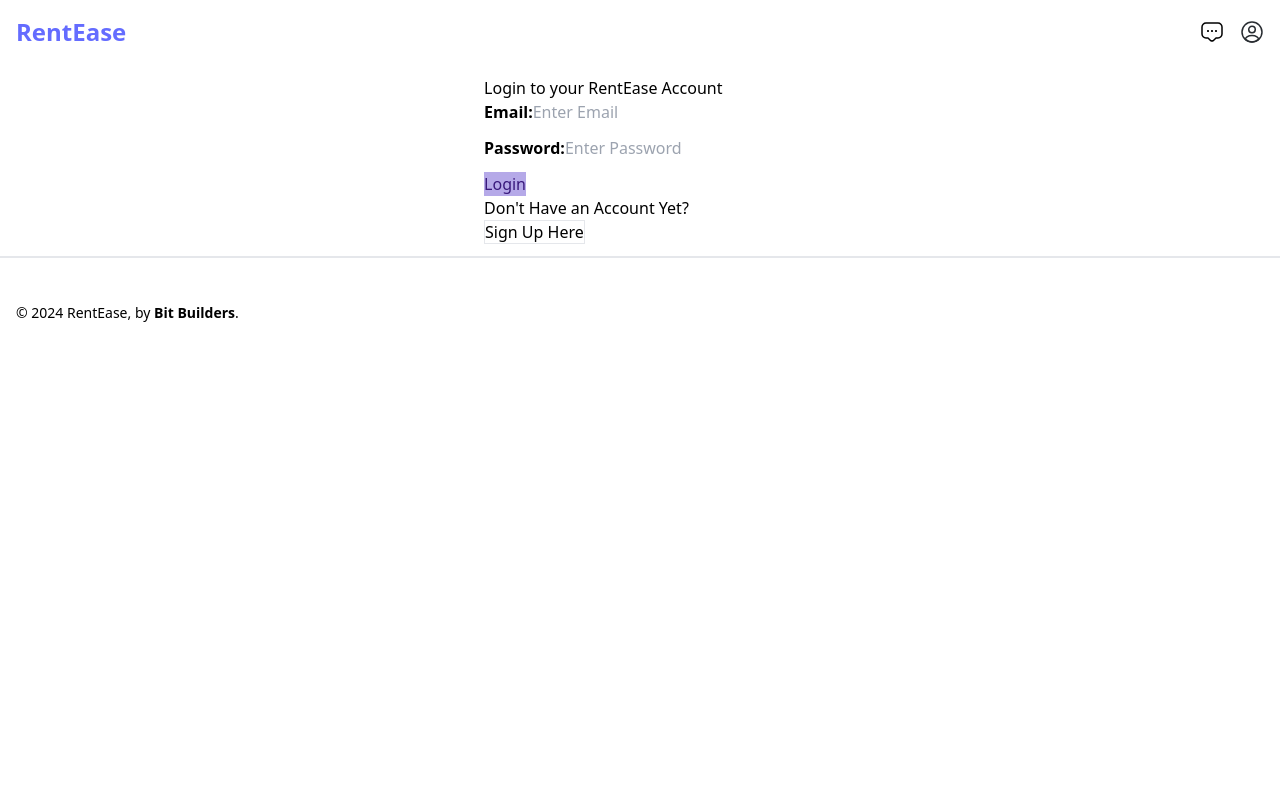
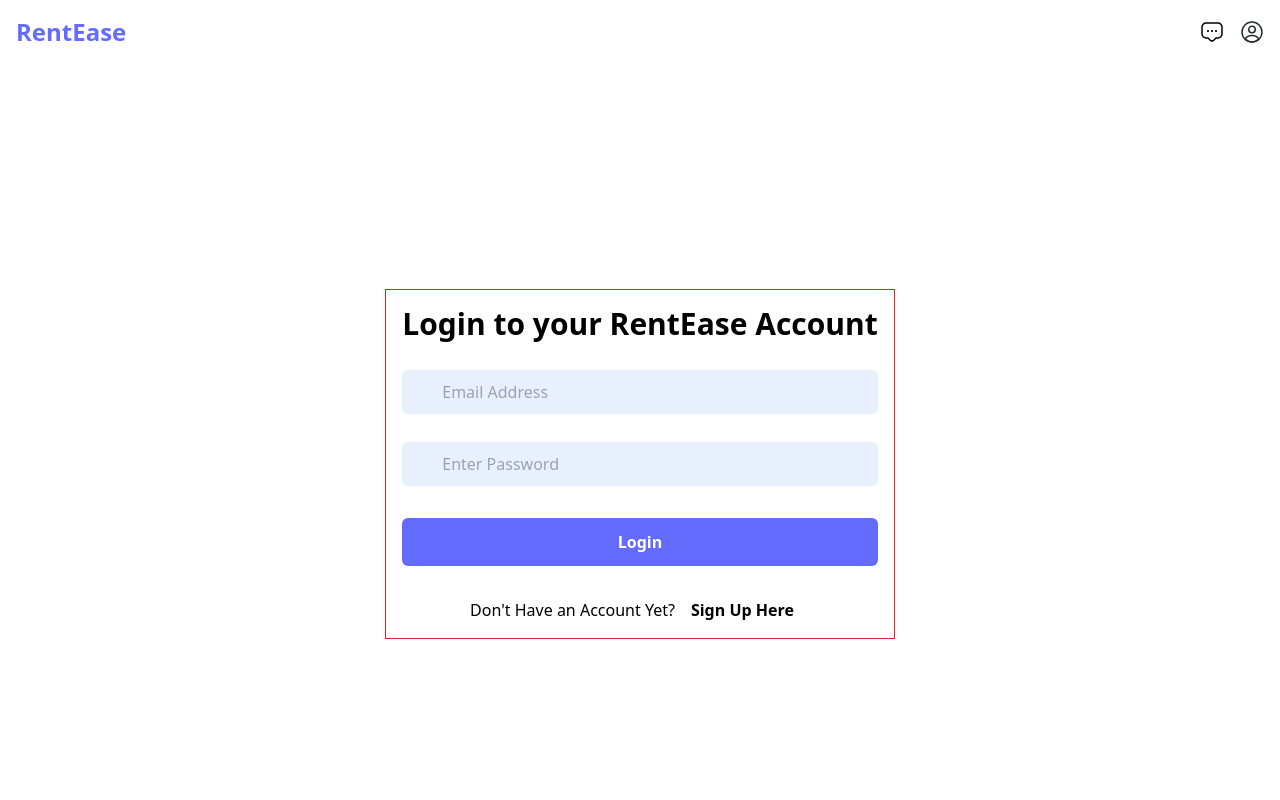
Before and after one commit to khaleedcodes/RentEase, a React (Vite) app in the folder client/: page /login in a window 1280 px wide. Shown: the top 800 px of the page. Built offline with nearby package versions, Linux system fonts and the light colour scheme.

Commit message:
finsished sign in page

```diff
--- a/client/src/pages/login-page/Login.tsx
+++ b/client/src/pages/login-page/Login.tsx
@@ -22,51 +22,47 @@
   };
 
   return (
-    <div className="flex justify-center items-center vh-100">
-      <div className="bg-white p-3 rounded w-25">
-        <h2>Login to your RentEase Account</h2>
-        <form onSubmit={handleSubmit}>
-          {/*Email Field*/}
-          <div className="mb-3">
-            <label htmlFor="email">
-              <strong>Email:</strong>
-            </label>
+    <div className="min-h-lvh flex w-full justify-center">
+      <div className=" p-3 max-w-screen-xl w-full gap-8 flex flex-col justify-center items-center">
+        <form
+          onSubmit={handleSubmit}
+          className="border border-red-600 flex flex-col items-center gap-8 p-4"
+        >
+          <div className="w-full h-full flex flex-col gap-7 items-center justify-center ">
+            <h2 className="font-bold text-3xl ">
+              Login to your RentEase Account
+            </h2>
             <input
+              className="bg-first-secondary w-full min-h-11 rounded-md outline-none border-none pl-10"
               type="email"
-              placeholder="Enter Email"
+              placeholder="Email Address"
               autoComplete="off"
               name="email"
-              className="form-control rounded-0"
               onChange={(e) => setEmail(e.target.value)}
             />
-          </div>
-          {/*Password Field*/}
-          <div className="mb-3">
-            <label htmlFor="email">
-              <strong>Password:</strong>
-            </label>
             <input
               type="password"
               placeholder="Enter Password"
               name="password"
-              className="form-control rounded-0"
+              className="bg-first-secondary w-full min-h-11 rounded-md outline-none border-none pl-10"
               onChange={(e) => setPassword(e.target.value)}
             />
           </div>
           <button
             type="submit"
-            className="btn btn-success w-100 rounded-0"
-            style={{ background: "#B5A9E8", color: "#39197C" }}
+            className="bg-first-primary p-3 text-white font-bold rounded-md w-full"
           >
             Login
           </button>
-          <p>{"Don't Have an Account Yet?"}</p>
-          <Link
-            to="/signup"
-            className="btn btn-default border w-100 bg-light rounded-0 text-decoration-none"
-          >
-            Sign Up Here
-          </Link>
+          <p>
+            {"Don't Have an Account Yet?"}
+            <Link
+              to="/signup"
+              className="bg-first-green p-4 tex font-bold rounded-md"
+            >
+              Sign Up Here
+            </Link>
+          </p>
         </form>
       </div>
     </div>
--- a/client/src/pages/signup-page/SignupPage.tsx
+++ b/client/src/pages/signup-page/SignupPage.tsx
@@ -52,8 +52,8 @@
   }
 
   return (
-    <div className="d-flex justify-content-center align-items-center bg-secondary vh-50">
-      <div className="bg-white p-3 rounded w-30">
+    <div className="min-h-lvh flex w-full justify-center">
+      <div className=" p-3 max-w-screen-xl w-full gap-8 flex flex-col justify-center">
         <h2>Create an account with RentEase</h2>
         <p>Accounts may take up to 2 days to process</p>
         <form onSubmit={handleSubmit}>
--- a/client/tailwind.config.js
+++ b/client/tailwind.config.js
@@ -5,6 +5,7 @@
     extend: {
       colors: {
         "first-primary": "#646CFF",
+        "first-secondary": "#E8F0FE",
       },
     },
   },
```
